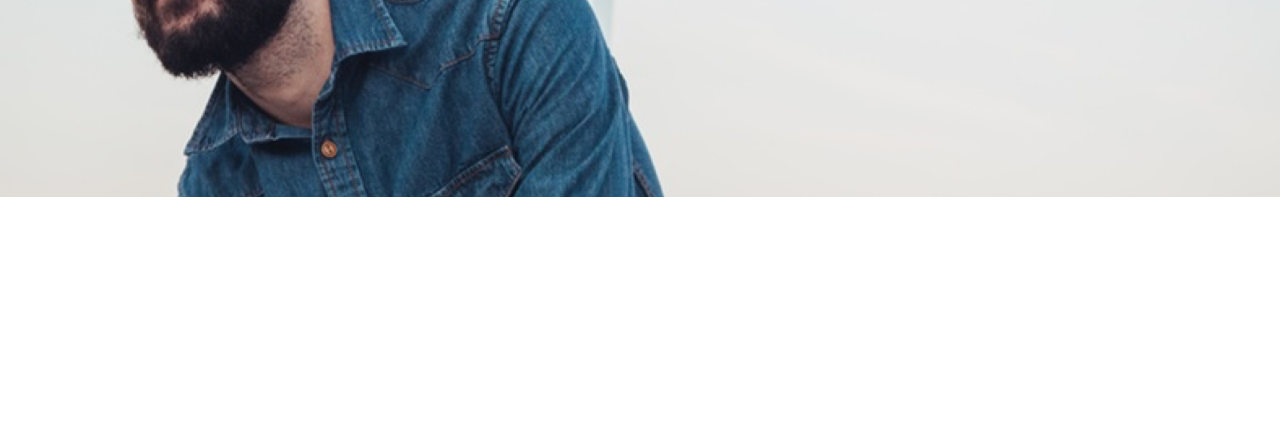
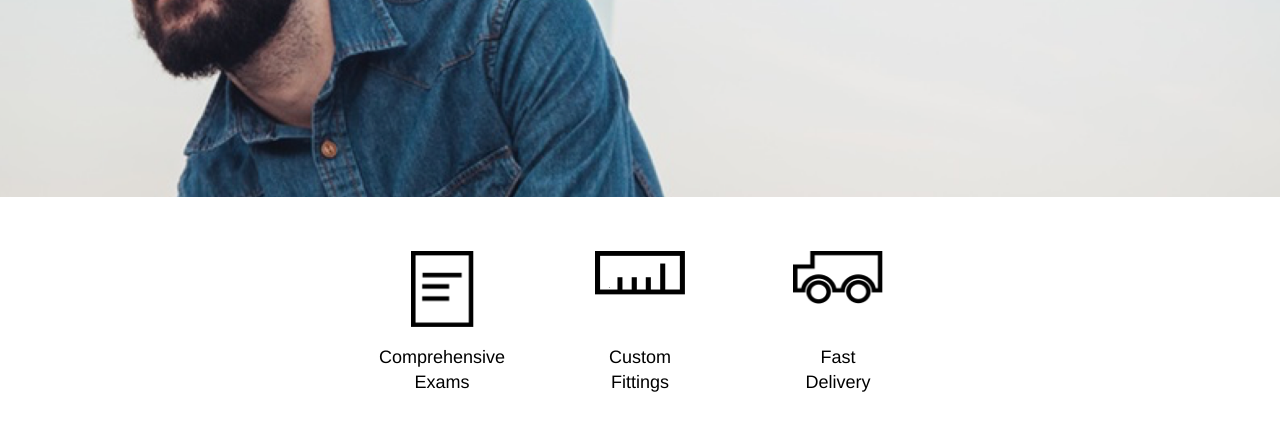
Before and after one commit to oforir/cc-Tortoiseshell_Optics, a plain HTML site: page index.html in a window 1280 px wide. Shown: the part 361-792 px from the top of the page. Drawn offline with Linux system fonts and the light colour scheme.

Commit message:
USPs section finalized

```diff
--- a/index.html
+++ b/index.html
@@ -33,9 +33,23 @@
         </div>
       </div>
     </div>
-    <!-- USP section -->
-    <div class="usp">
-
+    <!-- USPs section -->
+    <div class="USPs">
+      <!-- USP #1 -->
+      <div class="USP">
+        <img src="resources/images/paper-icon.png" alt="" class="exams">
+        <span>Comprehensive Exams</span>
+      </div>
+      <!-- USP #2 -->
+      <div class="USP">
+        <img src="resources/images/ruler-icon.png" alt="" class="fittings">
+        <span>Custom Fittings</span>
+      </div>
+      <!-- USP #3 -->
+      <div class="USP">
+        <img src="resources/images/truck-icon.png" alt="" class="delivery">
+        <span>Fast Delivery</span>
+      </div>
     </div>
     <!-- Info section -->
     <div class="info">
--- a/resources/css/styles.css
+++ b/resources/css/styles.css
@@ -74,3 +74,30 @@ body {
   display: flex;
   justify-content: flex-end;
 }
+
+/* USPs section styles */
+
+.USPs {
+  display: flex;
+  justify-content: center;
+}
+
+.USP {
+  display: flex;
+  flex-direction: column;
+  justify-content: space-between;
+  align-items: center;
+  text-align: center;
+  margin: 3rem;
+  width: 5rem;
+  height: 8rem;
+}
+
+.USP img {
+  width: 5rem;
+  margin-bottom: 1rem;
+}
+
+.USP img.exams {
+  width: 3.5rem;
+}
```
